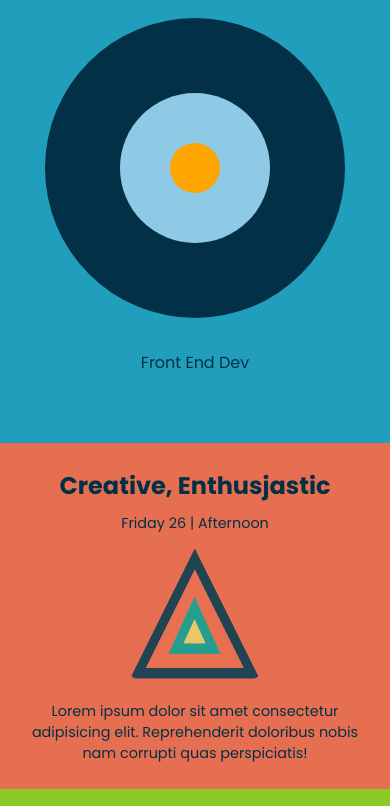
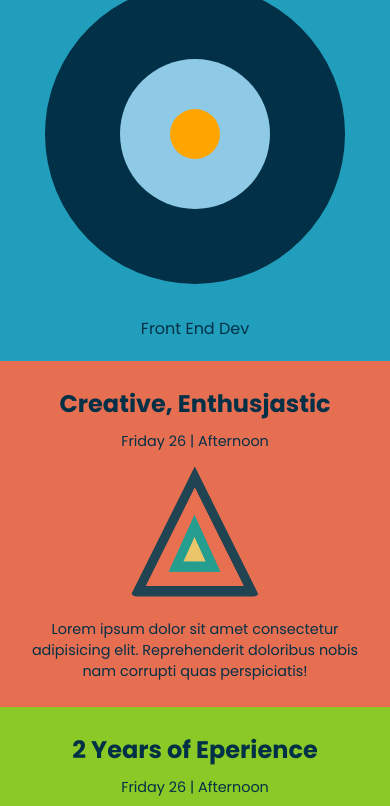
Before and after one commit to jez120/port, a plain HTML site: page index.html in a window 390 px wide. Shown: the part 145-951 px from the top of the page. Drawn offline with Linux system fonts and the light colour scheme.

Commit message:
Add files via upload

```diff
--- a/style.css
+++ b/style.css
@@ -28,9 +28,7 @@ img {
 }
 /* HERO */
 /* HERO - CIRCLE -START*/
-.hero{
-    margin: 3em 0
-}
+
 
  #outer-circle {
      background: #023047;
@@ -74,7 +72,9 @@ img {
 }
 /* HERO - CIRCLE - END */
 
-
+.hero {
+    margin: 3em 0
+}
 .container .hero {
     display: flex;
     flex-direction: column;
@@ -244,6 +244,10 @@ footer{
 
 
 @media (max-width: 533px){
+.hero {
+        margin:0;
+        margin-top: 0.9em
+    }
 .box{
     border: none;
 }
```
